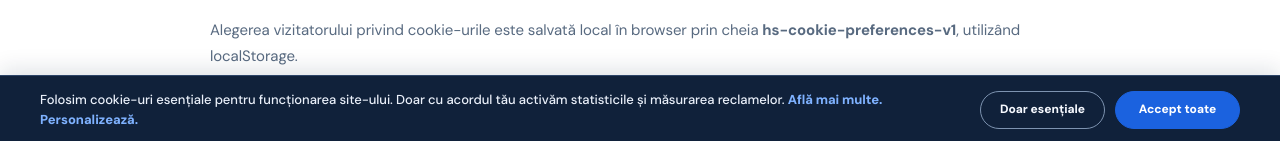
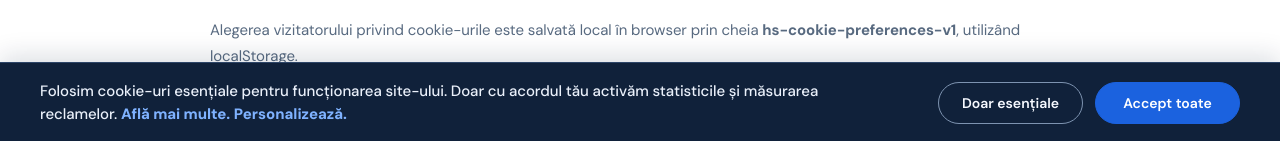
Before and after one commit to creativeservice06-create/hsmarketing.ro-v1, a Next.js app in the folder HardService_Final_Texte_Corectate_v27/: page /politica-cookie-uri in a window 1280 px wide. Shown: the part 657-798 px from the top of the page. Built offline with nearby package versions, Linux system fonts and the light colour scheme; no server answers.

Commit message:
Update CookieConsent.module.css

```diff
--- a/HardService_Final_Texte_Corectate_v27/components/CookieConsent.module.css
+++ b/HardService_Final_Texte_Corectate_v27/components/CookieConsent.module.css
@@ -192,9 +192,8 @@
   .backdrop { backdrop-filter: none; }
 }
 
+
 /* HARD SERVICE - COOKIE BANNER DESKTOP */
-
-/* HARD SERVICE - COOKIE BANNER DESKTOP COMPACT */
 @media (min-width: 769px) {
   .banner {
     left: 0;
@@ -209,41 +208,42 @@
     align-items: center;
     gap: 32px;
 
-    padding: 14px max(28px, calc((100% - 1200px) / 2));
+    padding: 17px max(32px, calc((100% - 1200px) / 2));
 
     background: #10213a;
     border: 0;
     border-top: 1px solid #2d4568;
     border-radius: 0;
 
-    box-shadow: 0 -6px 22px rgba(10, 29, 58, 0.12);
+    box-shadow: 0 -6px 24px rgba(10, 29, 58, 0.14);
   }
 
   .bannerText {
-    max-width: 900px;
+    max-width: 850px;
   }
 
   .banner .bannerText p {
     margin: 0;
-    font-size: 13px;
-    line-height: 1.5;
+    font-size: 15px;
+    line-height: 1.55;
   }
 
   .actions {
     display: flex;
     flex-direction: row;
     align-items: center;
-    gap: 10px;
+    gap: 12px;
     width: auto;
   }
 
   .banner .primary,
   .banner .secondary {
     width: auto;
-    min-width: 125px;
-    min-height: 38px;
-    padding: 9px 16px;
-    font-size: 12px;
+    min-width: 145px;
+    min-height: 42px;
+    padding: 10px 18px;
+    font-size: 14px;
+    font-weight: 600;
     white-space: nowrap;
   }
 }
```
